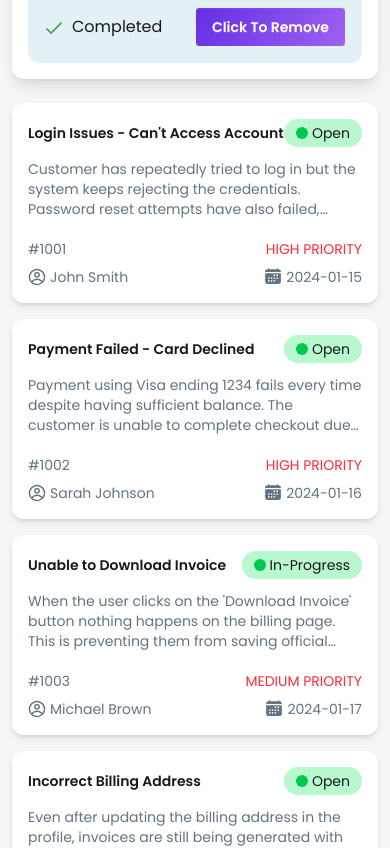
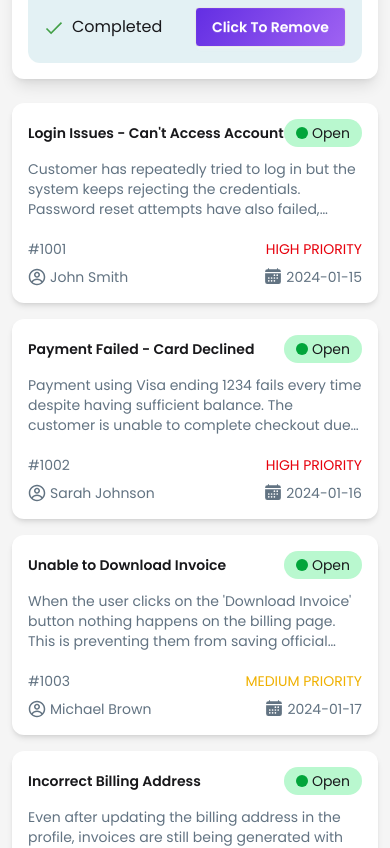
Before and after one commit to mahdi9162/Customer-Support-Zone, a React (Vite) app: page / in a window 390 px wide. Shown: the part 805-1653 px from the top of the page. Built offline with nearby package versions, Linux system fonts and the light colour scheme.

Commit message:
Add Dynamic Open and In Progress Whenver Cards Clicked

```diff
--- a/public/tickets.json
+++ b/public/tickets.json
@@ -23,7 +23,7 @@
     "description": "When the user clicks on the 'Download Invoice' button nothing happens on the billing page. This is preventing them from saving official copies for their records.",
     "customer": "Michael Brown",
     "priority": "MEDIUM PRIORITY",
-    "status": "In-Progress",
+    "status": "Open",
     "createdAt": "2024-01-17"
   },
   {
@@ -50,7 +50,7 @@
     "description": "Customer requested a refund two weeks ago but has not received the amount yet. Multiple follow-ups through email have also gone unanswered.",
     "customer": "Sophia Taylor",
     "priority": "MEDIUM PRIORITY",
-    "status": "In-Progress",
+    "status": "Open",
     "createdAt": "2024-01-20"
   },
   {
@@ -77,7 +77,7 @@
     "description": "Customer wants to enable auto-renewal for their subscription but the toggle in settings is disabled. They are worried about missing their next billing cycle.",
     "customer": "Liam Thomas",
     "priority": "MEDIUM PRIORITY",
-    "status": "In-Progress",
+    "status": "Open",
     "createdAt": "2024-01-23"
   },
   {
@@ -104,7 +104,7 @@
     "description": "Dashboard takes over 15 seconds to load during peak hours. Performance issue affects reporting modules and prevents timely analysis.",
     "customer": "Ava Robinson",
     "priority": "MEDIUM PRIORITY",
-    "status": "In-Progress",
+    "status": "Open",
     "createdAt": "2024-01-26"
   },
   {
--- a/src/Components/CsTickets/CsTickets.jsx
+++ b/src/Components/CsTickets/CsTickets.jsx
@@ -4,9 +4,22 @@ import Container from '../Container/Container';
 import TicketsCards from '../TicketsCards/TicketsCards';
 import TaskStatus from '../TaskStatus/TaskStatus';
 import ResolvedTask from '../Resolved Task/ResolvedTask';
+import { useState } from 'react';
 
 const CsTickets = ({ thePromise }) => {
   const issuesData = use(thePromise);
+  const [issues, setIssues] = useState(issuesData);
+
+  const handleCardProgress = (clickData) => {
+    const changeData = issues.map((issue) => {
+      if (issue.id === clickData.id) {
+        return { ...clickData, status: 'In-Progress' };
+      } else {
+        return issue;
+      }
+    });
+    setIssues(changeData);
+  };
 
   return (
     <>
@@ -15,8 +28,8 @@ const CsTickets = ({ thePromise }) => {
         <div className="flex flex-col-reverse md:flex-row gap-6">
           <div className="px-3 md:px-0 md:w-2/3">
             <div className="grid md:grid-cols-2 gap-4">
-              {issuesData.map((issue) => {
-                return <TicketsCards issue={issue}></TicketsCards>;
+              {issues.map((issue) => {
+                return <TicketsCards key={issue.id} issue={issue} handleCardProgress={handleCardProgress}></TicketsCards>;
               })}
             </div>
           </div>
--- a/src/Components/TicketsCards/TicketsCards.jsx
+++ b/src/Components/TicketsCards/TicketsCards.jsx
@@ -1,17 +1,32 @@
-import React from 'react';
 import { IoCalendar } from 'react-icons/io5';
 import { CgProfile } from 'react-icons/cg';
 
-const TicketsCards = ({ issue }) => {
-  console.log(issue);
+const TicketsCards = ({ issue, handleCardProgress }) => {
   const { title, status, description, id, priority, customer, createdAt } = issue;
+
+  const handleCard = (data) => {
+    handleCardProgress(data);
+  };
+
+  const getPriorityColor = (priority) => {
+    if (priority === 'HIGH PRIORITY') {
+      return `text-red-600`;
+    } else if (priority === 'MEDIUM PRIORITY') {
+      return `text-yellow-500`;
+    } else {
+      return `text-green-600`;
+    }
+  };
+
   return (
     <>
-      <div className="h-full flex flex-col p-4 shadow-md rounded-xl bg-white">
+      <div onClick={() => handleCard(issue)} className="h-full flex flex-col p-4 shadow-md rounded-xl bg-white">
         <div className="flex justify-between items-center">
           <h2 className="font-semibold text-sm md:text-base">{title}</h2>
-          <p className="py-1 px-3 bg-[#B9F8CF] rounded-2xl text-sm flex items-center gap-1">
-            <span className="w-3 h-3 md:w-4 md:h-4 rounded-full bg-green-500 inline-block"></span>
+          <p className={`py-1 px-3 rounded-2xl text-sm flex items-center gap-1 ${status === 'Open' ? 'bg-[#B9F8CF]' : 'bg-[#F8F3B9]'}`}>
+            <span
+              className={`w-3 h-3 md:w-4 md:h-4 rounded-full inline-block ${status === 'Open' ? 'bg-[#02A53B]' : 'bg-[#FEBB0C]'}`}
+            ></span>
             {status}
           </p>
         </div>
@@ -19,7 +34,7 @@ const TicketsCards = ({ issue }) => {
         <div className="mt-2 md:flex justify-between">
           <div className="flex items-center justify-between md:justify-baseline gap-4">
             <p className="text-sm text-[#627382]">#{id}</p>
-            <p className="text-sm text-red-500">{priority}</p>
+            <p className={`text-sm  ${getPriorityColor(priority)}`}>{priority}</p>
           </div>
           <div className="flex mt-2 justify-between md:justify-baseline">
             <div className="flex items-center gap-1">
```
